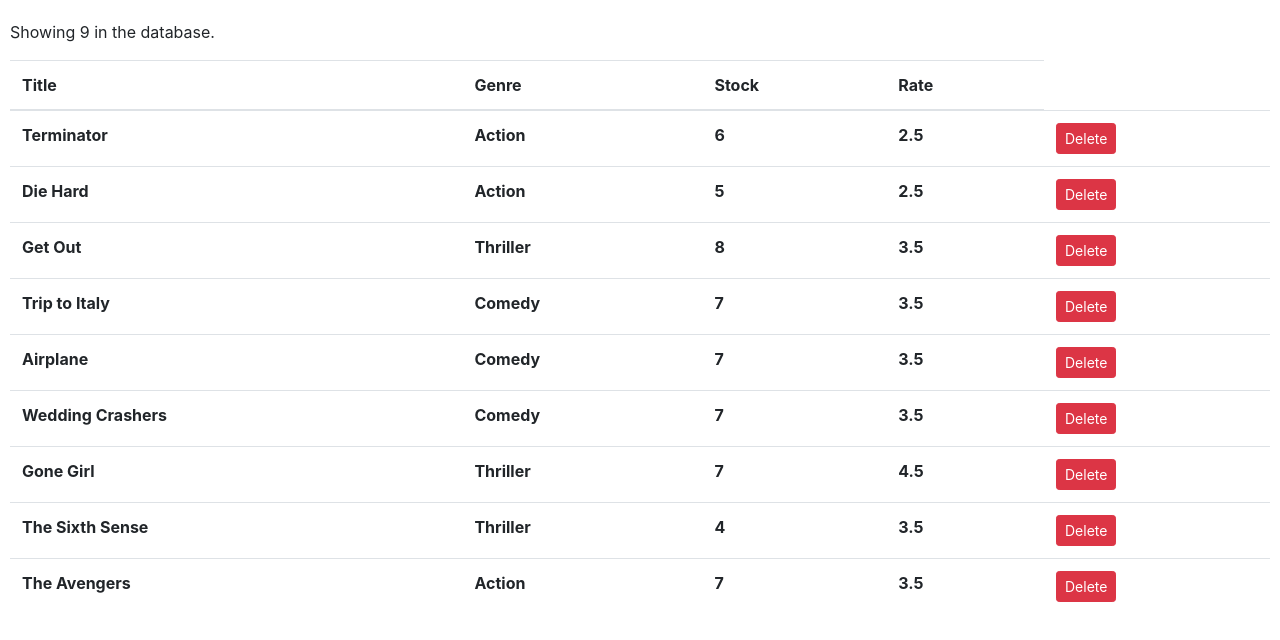
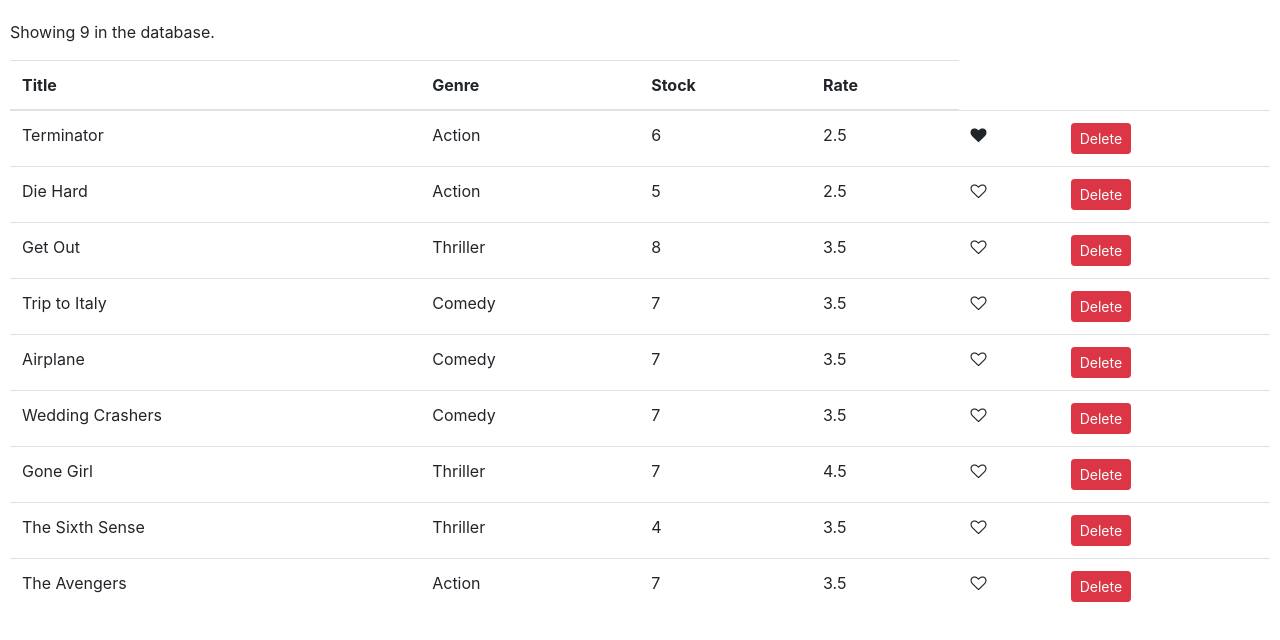
Before and after one commit to Biagemc/vidly-react-app, a React (Create React App) app: page / in a window 1280 px wide. Shown: the top 640 px of the page. Built offline with nearby package versions, Linux system fonts and the light colour scheme.

Commit message:
Add liked function to each movie component

```diff
--- /dev/null
+++ b/src/components/common/like.jsx
@@ -0,0 +1,9 @@
+import React, { Component } from "react";
+
+const Like = (props) => {
+  let classes = "fa fa-heart";
+  if (!props.liked) classes += "-o";
+  return <i onClick={props.onClick} style={{ cursor: "pointer" }} className={classes} aria-hidden="true"></i>;
+};
+
+export default Like;
--- a/src/components/movie.jsx
+++ b/src/components/movie.jsx
@@ -18,6 +18,7 @@
           <div className="col-2">
             <h5>{this.state.movie.numberInStock}</h5>
           </div>
+
           <div className="col-2">
             <h5>{this.state.movie.dailyRentalRate}</h5>
           </div>
--- a/src/components/movies.jsx
+++ b/src/components/movies.jsx
@@ -1,10 +1,6 @@
 import React, { Component } from "react";
-import { deleteMovie } from "../services/fakeMovieService";
+import Like from "./common/like";
 import { getMovies } from "../services/fakeMovieService";
-import { getMovie } from "../services/fakeMovieService";
-import { saveMovie } from "../services/fakeMovieService";
-import { getGenres } from "../services/fakeGenreService";
-import Movie from "./movie";
 
 class Movies extends Component {
   state = {
@@ -13,6 +9,14 @@
 
   handleDelete = (movie) => {
     const movies = this.state.movies.filter((mov) => mov._id !== movie._id);
+    this.setState({ movies });
+  };
+
+  handleLike = (movie) => {
+    const movies = [...this.state.movies];
+    const index = movies.indexOf(movie);
+    movies[index] = { ...movies[index] };
+    movies[index].liked = !movies[index].liked;
     this.setState({ movies });
   };
   render() {
@@ -35,15 +39,18 @@
           <tbody>
             {this.state.movies.map((movie) => (
               <tr key={movie._id}>
-                <th>{movie.title}</th>
-                <th> {movie.genre.name}</th>
-                <th> {movie.numberInStock}</th>
-                <th>{movie.dailyRentalRate}</th>
-                <th>
+                <td>{movie.title}</td>
+                <td> {movie.genre.name}</td>
+                <td> {movie.numberInStock}</td>
+                <td>{movie.dailyRentalRate}</td>
+                <td>
+                  <Like liked={movie.liked} onClick={() => this.handleLike(movie)} />
+                </td>
+                <td>
                   <button onClick={() => this.handleDelete(movie)} className="btn btn-danger btn-sm">
                     Delete
                   </button>
-                </th>
+                </td>
               </tr>
             ))}
           </tbody>
--- a/src/services/fakeMovieService.js
+++ b/src/services/fakeMovieService.js
@@ -8,6 +8,7 @@
     numberInStock: 6,
     dailyRentalRate: 2.5,
     publishDate: "2018-01-03T19:04:28.809Z",
+    liked: true,
   },
   {
     _id: "5b21ca3eeb7f6fbccd471816",
```
